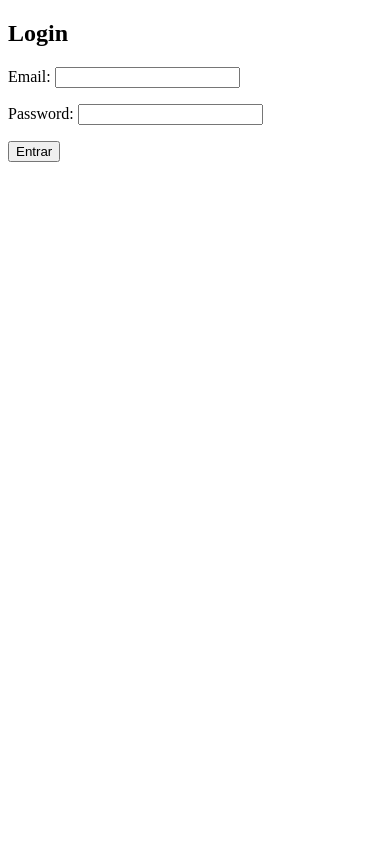
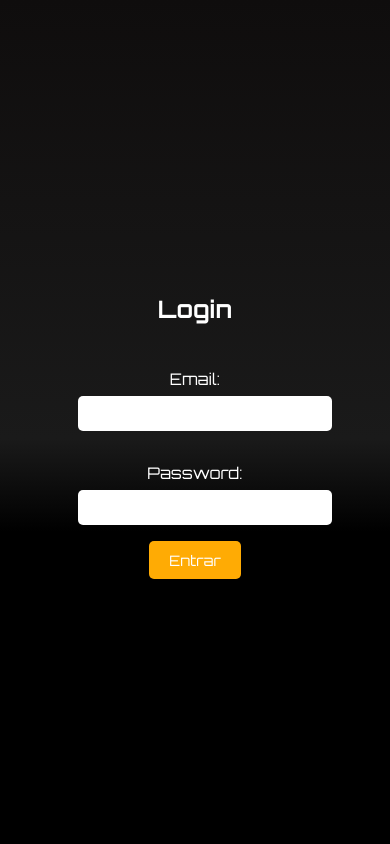
Before and after one commit to gabrielchayb/goandslay-app-api, a Django app: page /user_login/ in a window 390 px wide. Run offline with Django 3.2, Linux system fonts and the light colour scheme; parts of the project's set-up code (start-up, migrations or seed data) failed here and were passed over.

Commit message:
tela de user_login pronta e responsiva

```diff
--- a/app/core/templates/user_login.html
+++ b/app/core/templates/user_login.html
@@ -4,16 +4,100 @@
     <meta charset="UTF-8">
     <meta name="viewport" content="width=device-width, initial-scale=1.0">
     <title>Login</title>
+    <style>
+        @import url('https://fonts.googleapis.com/css2?family=Orbitron:wght@400..900&display=swap');
+
+        /* Estilos globais */
+        body {
+            font-family: 'Orbitron', sans-serif;
+            font-optical-sizing: auto;
+            font-style: bold;
+            margin: 0;
+            padding: 0;
+            box-sizing: border-box;
+            gap: 1em;
+            background: rgb(15,13,13);
+            background: linear-gradient(180deg, rgba(15,13,13,1) 0%, rgba(26,26,26,1) 52%, rgba(0,0,0,1) 63%);
+            color: white;
+            height: 100vh;
+            display: flex;
+            justify-content: center;
+            align-items: center;
+            overflow: hidden;
+        }
+
+        .container {
+            max-width: 60%;
+            width: 600px;
+            margin: 0 auto;
+            text-align: center; /* Centraliza o texto dentro da div */
+        }
+
+        #text {
+            font-size: 1.5em;
+            line-height: 2;
+        }
+
+        /* Estilos para o formulário */
+        form {
+            display: flex;
+            flex-direction: column;
+            align-items: center; /* Centraliza os itens do formulário */
+        }
+
+        input {
+            padding: 10px;
+            margin-top: 0.5em;
+            width: 100%; /* Ajusta os campos de input para preencher a largura */
+            max-width: 400px;
+            border-radius: 5px;
+            border: none;
+        }
+
+        /* Estilos para os botões */
+        .label {
+            background-color: #ffab04;
+            color: #fff;
+            padding: 12px 24px;
+            border: none;
+            gap: 1em;
+            border-radius: 5px;
+            font-size: 1em;
+            font-family: 'Orbitron', sans-serif;
+            cursor: pointer;
+            transition: background-color 0.3s ease;
+        }
+
+        .label:hover {
+            background-color: green;
+        }
+
+        @media (max-width: 600px) {
+            .label {
+                padding: 10px 20px;
+                font-size: 0.9em;
+            }
+        }
+
+        /* Estilos para mensagens de erro */
+        .error {
+            color: red;
+            margin-top: 1em;
+        }
+    </style>
 </head>
 <body>
-    <h2>Login</h2>
+    <div class="container">
+        <h2 id="text">Login</h2>
         <form method="post">
             {% csrf_token %}
             {{ form.as_p }}  <!-- Renderiza o formulário -->
-        <button type="submit">Entrar</button>
+            <button type="submit" class="label">Entrar</button>
         </form>
+
         {% if form.non_field_errors %}
             <div class="error">{{ form.non_field_errors }}</div>
         {% endif %}
+    </div>
 </body>
 </html>
```
Lines whose indentation alone changed are shown as unchanged.
